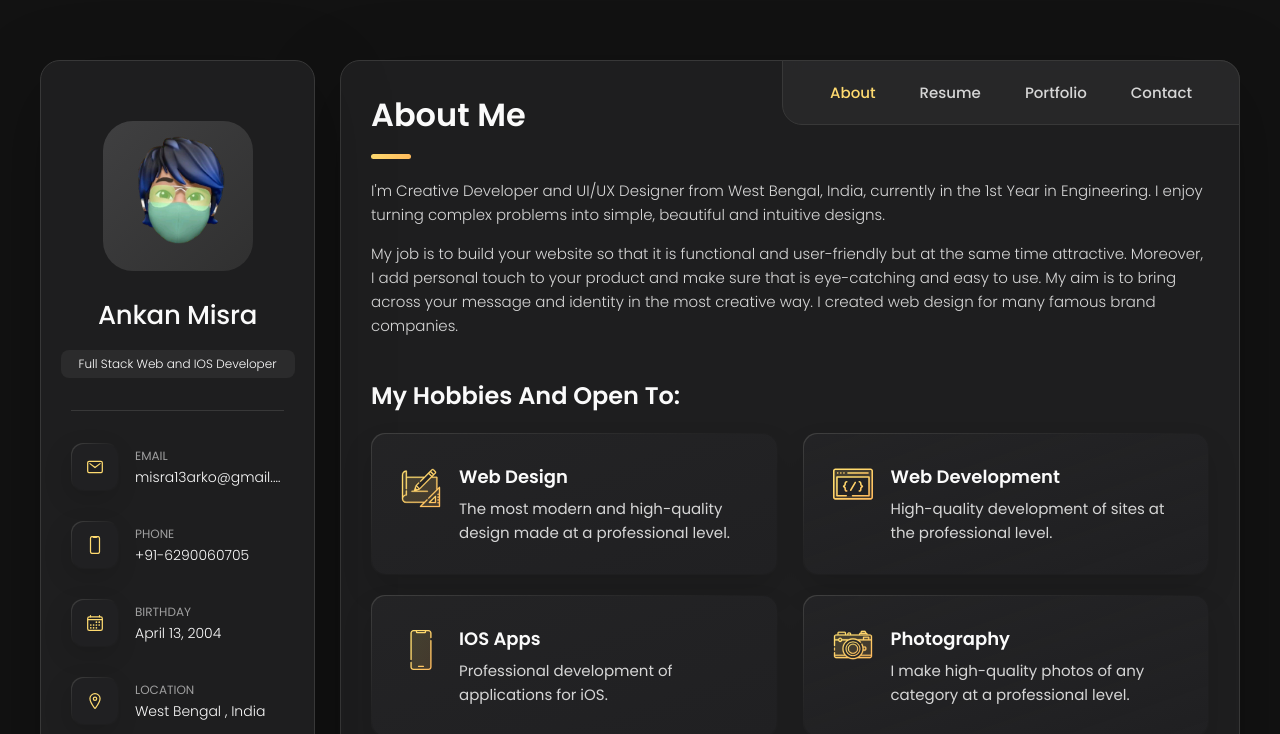
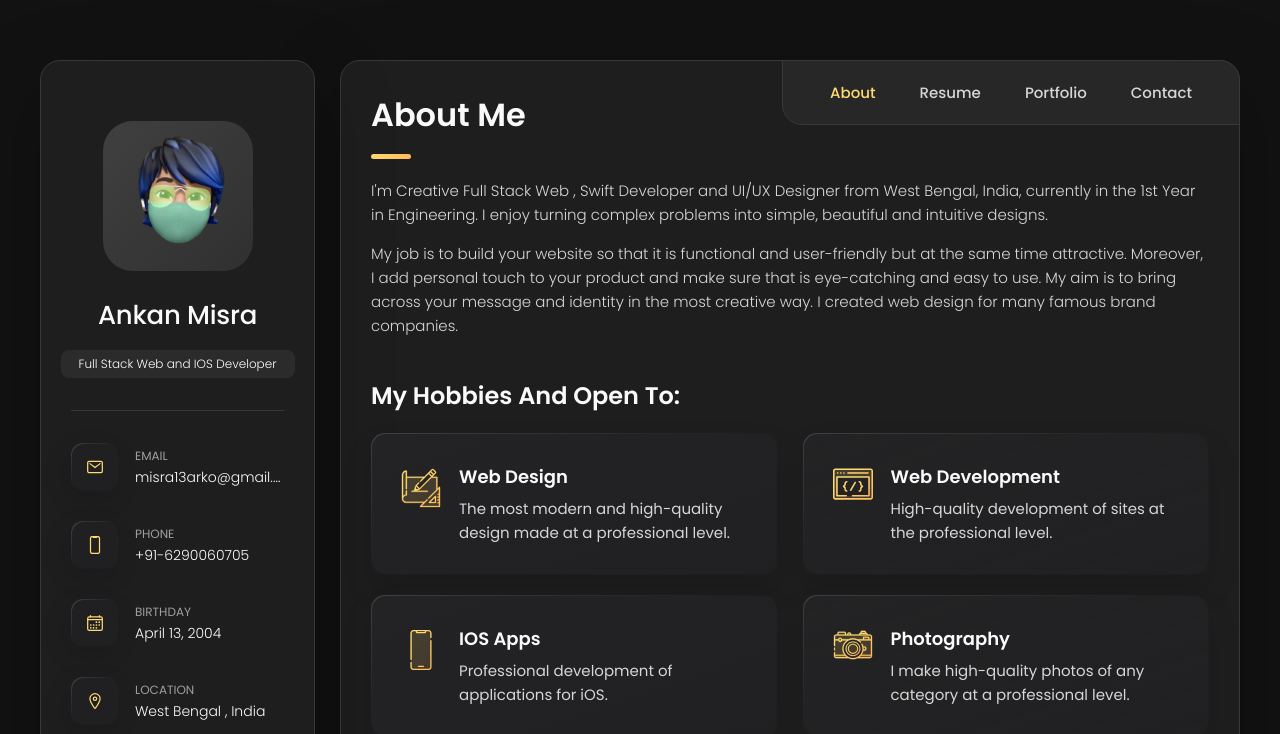
Before and after one commit to AnkanMisra/Personal-Portfolio, a plain HTML site: page index.html in a window 1280 px wide. Shown: the top 734 px of the page. Drawn offline with nearby package versions, Linux system fonts and the light colour scheme.

Commit message:
Update index.html

```diff
--- a/index.html
+++ b/index.html
@@ -136,7 +136,7 @@
 
         <section class="about-text">
           <p>
-            I'm Creative Developer and UI/UX Designer from West Bengal, India, currently in the 1st Year in Engineering. I enjoy
+            I'm Creative Full Stack Web , Swift Developer and UI/UX Designer from West Bengal, India, currently in the 1st Year in Engineering. I enjoy
             turning complex problems into simple, beautiful and intuitive designs.
           </p>
 
```
